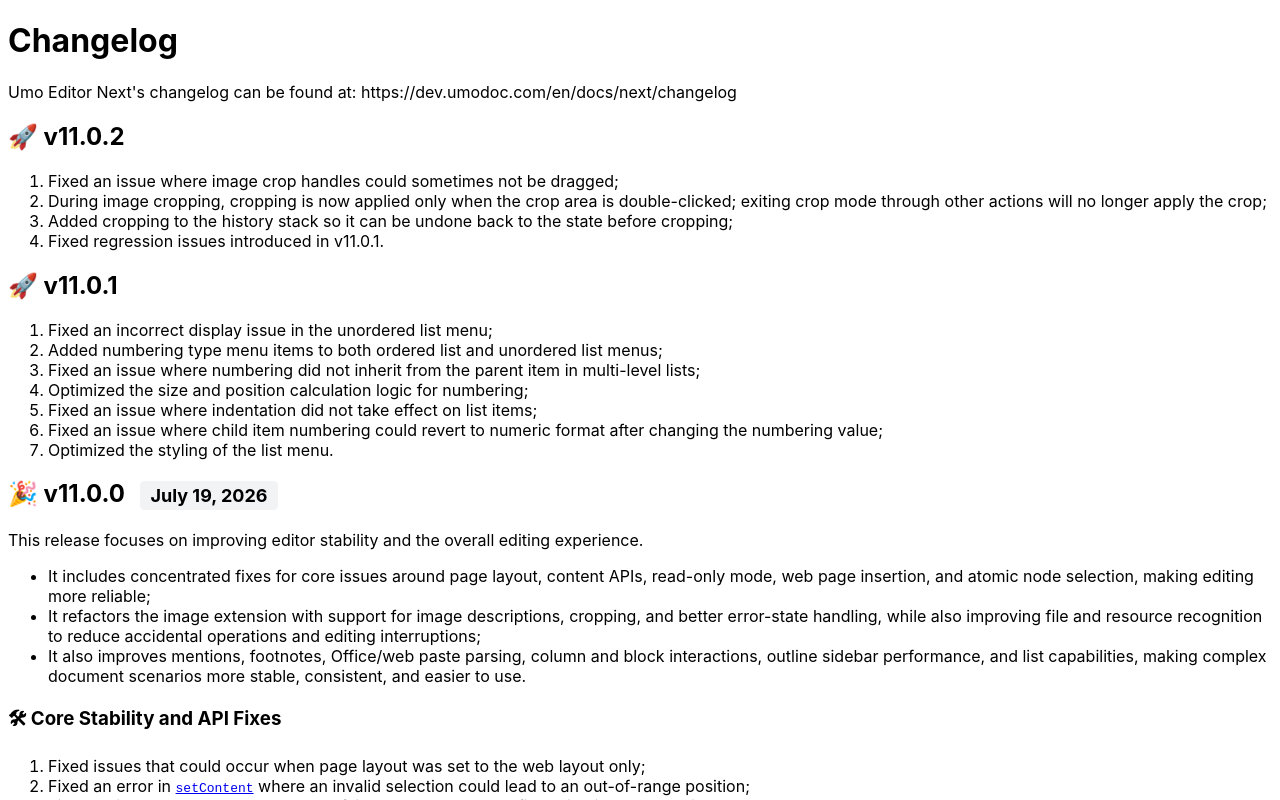
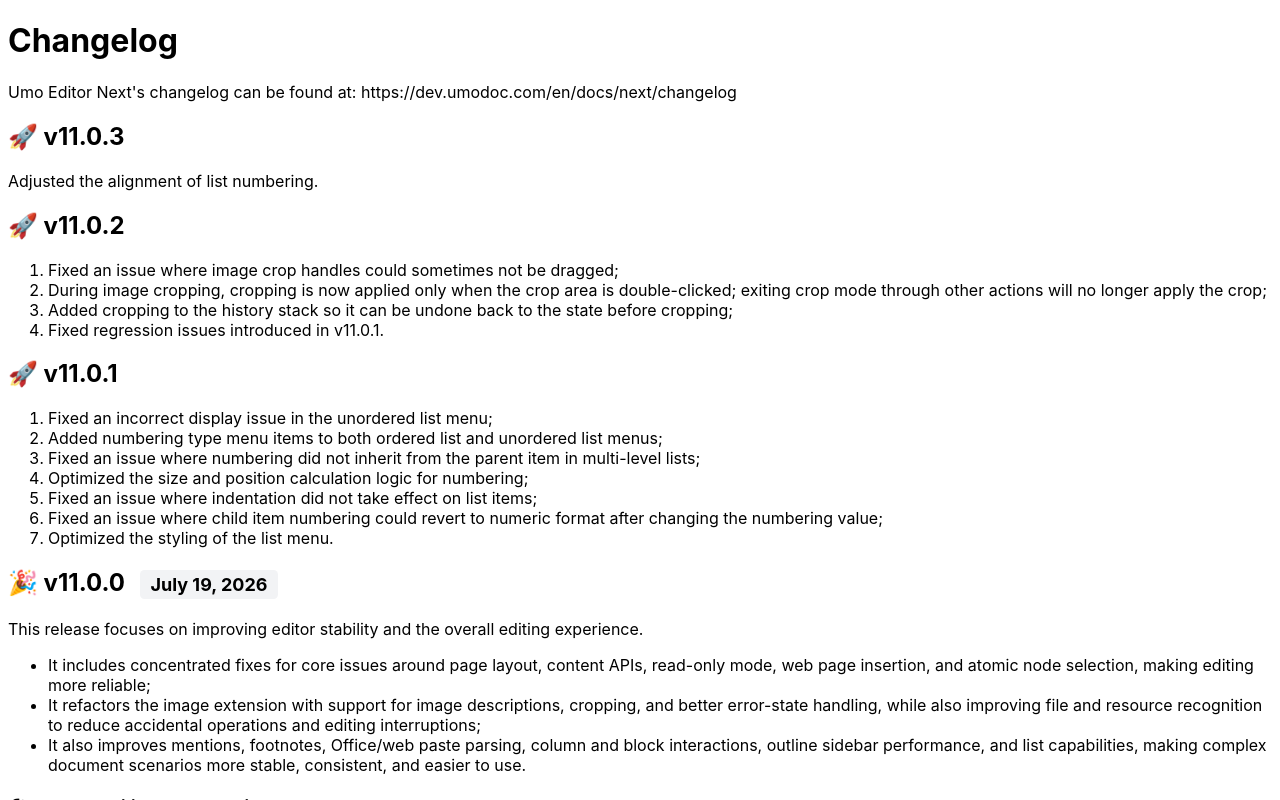
Before and after one commit to umodoc/docs, a Next.js app: page /en/docs/editor/changelog in a window 1280 px wide. Shown: the top 800 px of the page. Built offline with nearby package versions, Linux system fonts and the light colour scheme.

Commit message:
完善文档

```diff
--- a/pages/cn/docs/editor/changelog.mdx
+++ b/pages/cn/docs/editor/changelog.mdx
@@ -10,6 +10,10 @@ import { Badge } from '/components/badge'
 # 更新日志
 
 Umo Editor Next 的更新日志请访问：https://dev.umodoc.com/cn/docs/next/changelog
+
+## 🚀 v11.0.3
+
+调整列表编号的对齐效果。
 
 ## 🚀 v11.0.2
 
--- a/pages/en/docs/editor/changelog.mdx
+++ b/pages/en/docs/editor/changelog.mdx
@@ -10,6 +10,10 @@ import { Badge } from '/components/badge'
 # Changelog
 
 Umo Editor Next's changelog can be found at: https://dev.umodoc.com/en/docs/next/changelog
+
+## 🚀 v11.0.3
+
+Adjusted the alignment of list numbering.
 
 ## 🚀 v11.0.2
 
```
